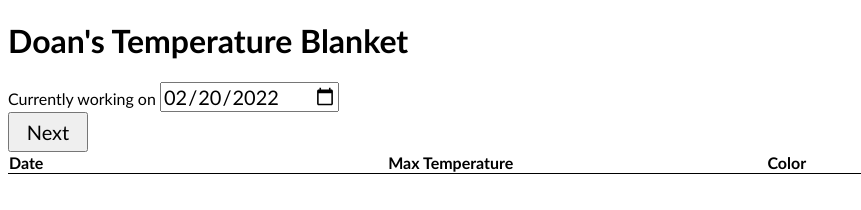
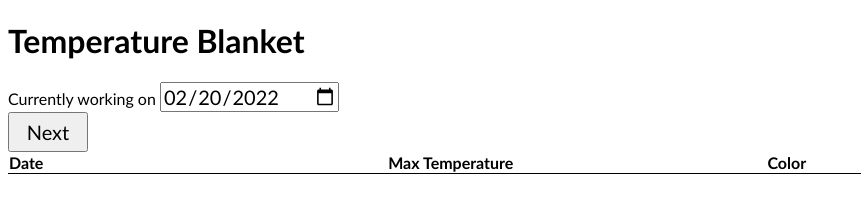
Before and after one commit to doanle20/doanle20.github.io, a plain HTML site: page index.html in a window 1280 px wide. Shown: the whole page, without its empty margins (0-861 px from the left). Drawn offline with Linux system fonts and the light colour scheme; no server answers.

Commit message:
Update header

```diff
--- a/index.html
+++ b/index.html
@@ -38,7 +38,7 @@
 
 <body>
 <div id="header">
-<h1>Doan's Temperature Blanket</h1>
+<h1>Temperature Blanket</h1>
 <label for="date_input">Currently working on </label>
 <input id="date_input" type="date">
 <button id="next" type="button">Next</button>
```
